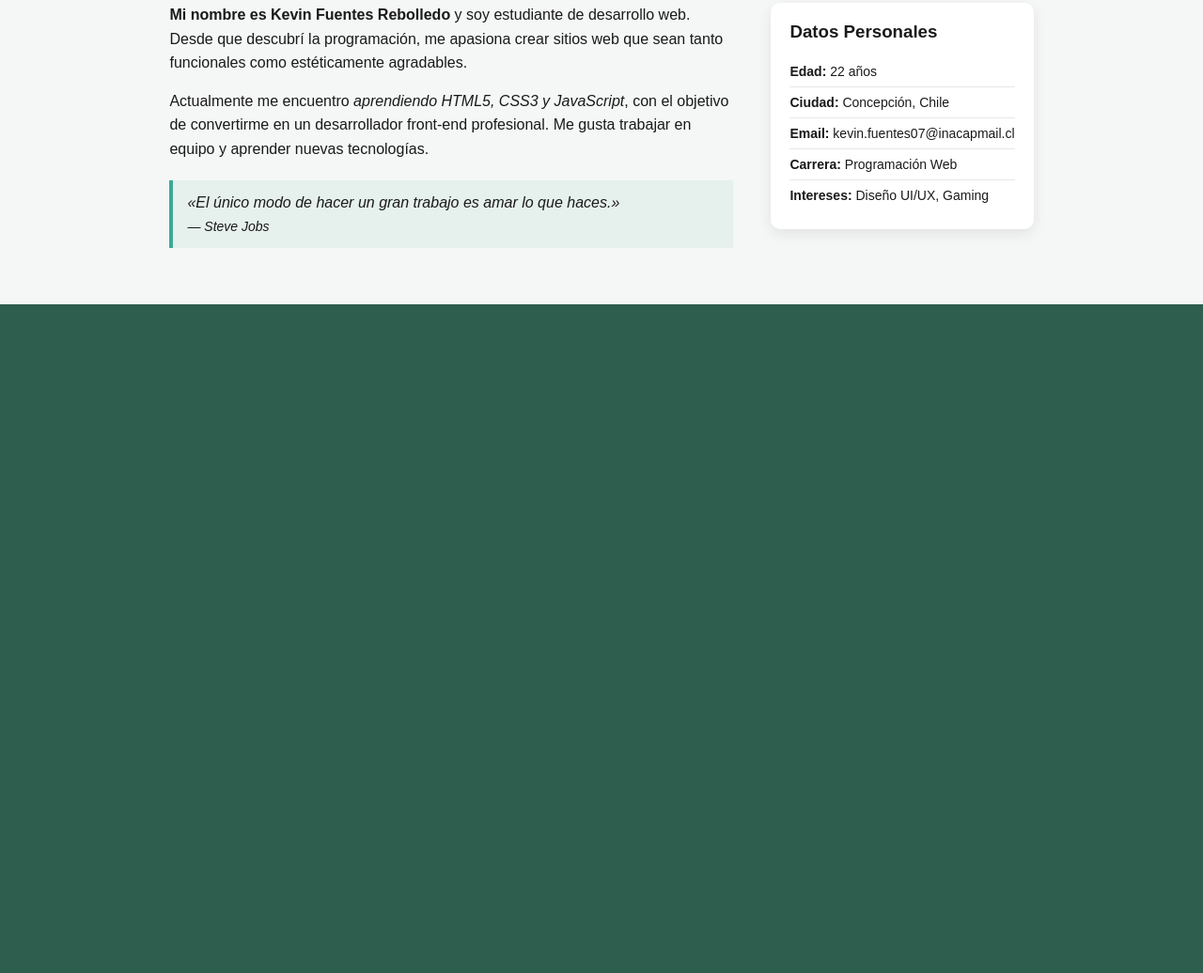
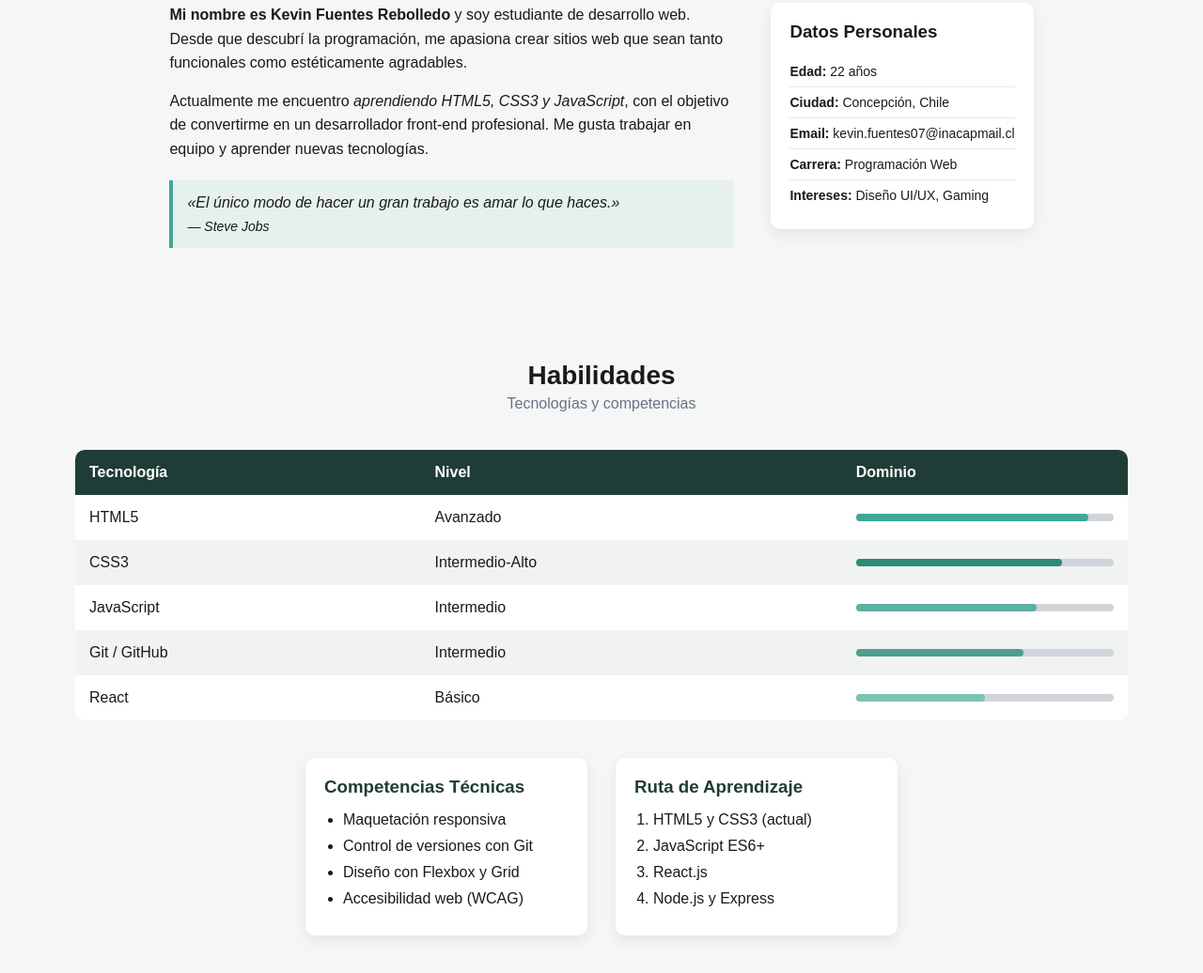
Before and after one commit to kevinfuentesrr03/Proyecto_Evaluacion_Uno, a plain HTML site: page index.html in a window 1280 px wide. Shown: the part 516-1552 px from the top of the page at 94% size. Before the commit the page ends 840 px from the top, so only its background shows below. Drawn offline with Linux system fonts and the light colour scheme.

Commit message:
habilidades y tabla

```diff
--- a/index.html
+++ b/index.html
@@ -75,6 +75,76 @@
         </aside>
 
     </div>
-  </section>
+</section>
+
+<section class="habilidades">
+    <h2>Habilidades</h2>
+    <p class="subtitulo">Tecnologías y competencias</p>
+
+    <div class="contenedor-tabla">
+        <table class="tabla-habilidades">
+            <thead>
+                <tr>
+                    <th>Tecnología</th>
+                    <th>Nivel</th>
+                    <th>Dominio</th>
+                </tr>
+            </thead>
+            <tbody>
+                <tr>
+                    <td>HTML5</td>
+                    <td>Avanzado</td>
+                    <td><div class="barra html"></div></td>
+                </tr>
+                <tr>
+                    <td>CSS3</td>
+                    <td>Intermedio-Alto</td>
+                    <td><div class="barra css"></div></td>
+                </tr>
+                <tr>
+                    <td>JavaScript</td>
+                    <td>Intermedio</td>
+                    <td><div class="barra js"></div></td>
+                </tr>
+                <tr>
+                    <td>Git / GitHub</td>
+                    <td>Intermedio</td>
+                    <td><div class="barra git"></div></td>
+                </tr>
+                <tr>
+                    <td>React</td>
+                    <td>Básico</td>
+                    <td><div class="barra react"></div></td>
+                </tr>
+            </tbody>
+        </table>
+    </div>
+
+    <div class="contenedor-tarjetas">
+
+        <div class="tarjeta">
+            <h3>Competencias Técnicas</h3>
+            <ul>
+                <li>Maquetación responsiva</li>
+                <li>Control de versiones con Git</li>
+                <li>Diseño con Flexbox y Grid</li>
+                <li>Accesibilidad web (WCAG)</li>
+            </ul>
+        </div>
+
+        <div class="tarjeta">
+            <h3>Ruta de Aprendizaje</h3>
+            <ol>
+                <li>HTML5 y CSS3 (actual)</li>
+                <li>JavaScript ES6+</li>
+                <li>React.js</li>
+                <li>Node.js y Express</li>
+            </ol>
+        </div>
+
+    </div>
+</section>
+
+
 </body>
 </html>
--- a/style.css
+++ b/style.css
@@ -215,3 +215,117 @@ body {
 .sobre_mi_info li {
     border-bottom: 1px solid #e5e7eb;
 }
+
+.habilidades {
+    background-color: #F4F7F5;
+    padding: 60px 80px;
+    text-align: center;
+    color: #1A1A1A;
+}
+
+.habilidades h2 {
+    font-size: 28px;
+    margin-bottom: 5px;
+}
+
+.subtitulo {
+    color: #6B7280;
+    margin-bottom: 40px;
+}
+
+.contenedor-tabla {
+    overflow-x: auto;
+    margin-bottom: 40px;
+}
+
+.tabla-habilidades {
+    width: 100%;
+    border-collapse: collapse;
+    background-color: white;
+    border-radius: 10px;
+    overflow: hidden;
+}
+
+.tabla-habilidades thead {
+    background-color: #1F3D36;
+    color: white;
+}
+
+.tabla-habilidades th,
+.tabla-habilidades td {
+    padding: 15px;
+    text-align: left;
+}
+
+.tabla-habilidades tbody tr:nth-child(even) {
+    background-color: #f0f3f2;
+}
+
+.barra {
+    height: 8px;
+    border-radius: 5px;
+    background-color: #d1d5db;
+    position: relative;
+}
+
+.barra::after {
+    content: "";
+    position: absolute;
+    height: 100%;
+    border-radius: 5px;
+}
+
+.barra.html::after {
+    width: 90%;
+    background-color: #3FA796;
+}
+
+.barra.css::after {
+    width: 80%;
+    background-color: #2E8B73;
+}
+
+.barra.js::after {
+    width: 70%;
+    background-color: #5FAF9F;
+}
+
+.barra.git::after {
+    width: 65%;
+    background-color: #4C9F8A;
+}
+
+.barra.react::after {
+    width: 50%;
+    background-color: #7BC4B2;
+}
+
+.contenedor-tarjetas {
+    display: flex;
+    gap: 30px;
+    justify-content: center;
+    flex-wrap: wrap;
+}
+
+.tarjeta {
+    background-color: white;
+    padding: 20px;
+    border-radius: 10px;
+    width: 300px;
+    text-align: left;
+    box-shadow: 0 5px 15px rgba(0,0,0,0.08);
+}
+
+.tarjeta h3 {
+    margin-bottom: 15px;
+    color: #1F3D36;
+}
+
+.tarjeta ul,
+.tarjeta ol {
+    padding-left: 20px;
+}
+
+.tarjeta li {
+    margin-bottom: 10px;
+}
```
